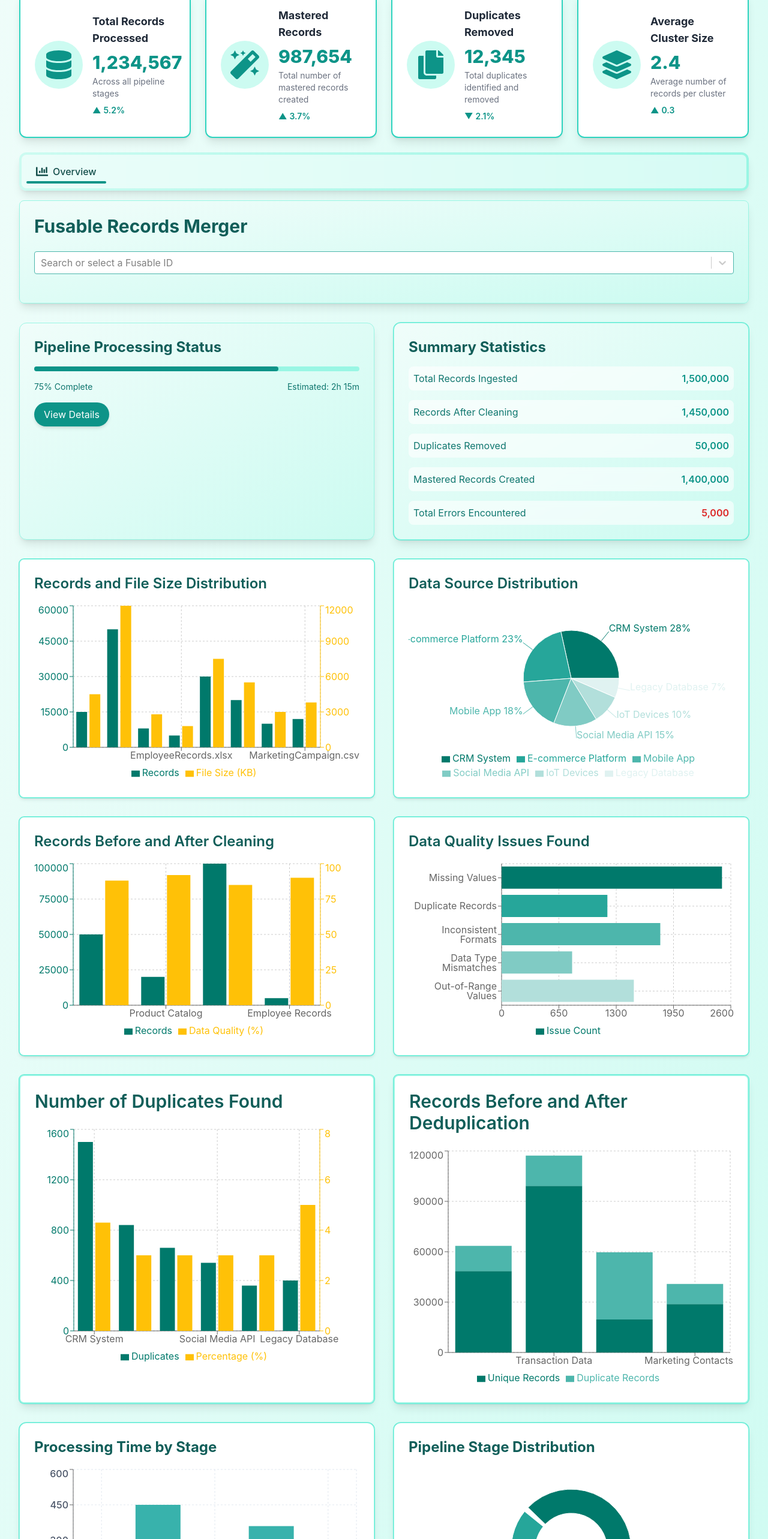
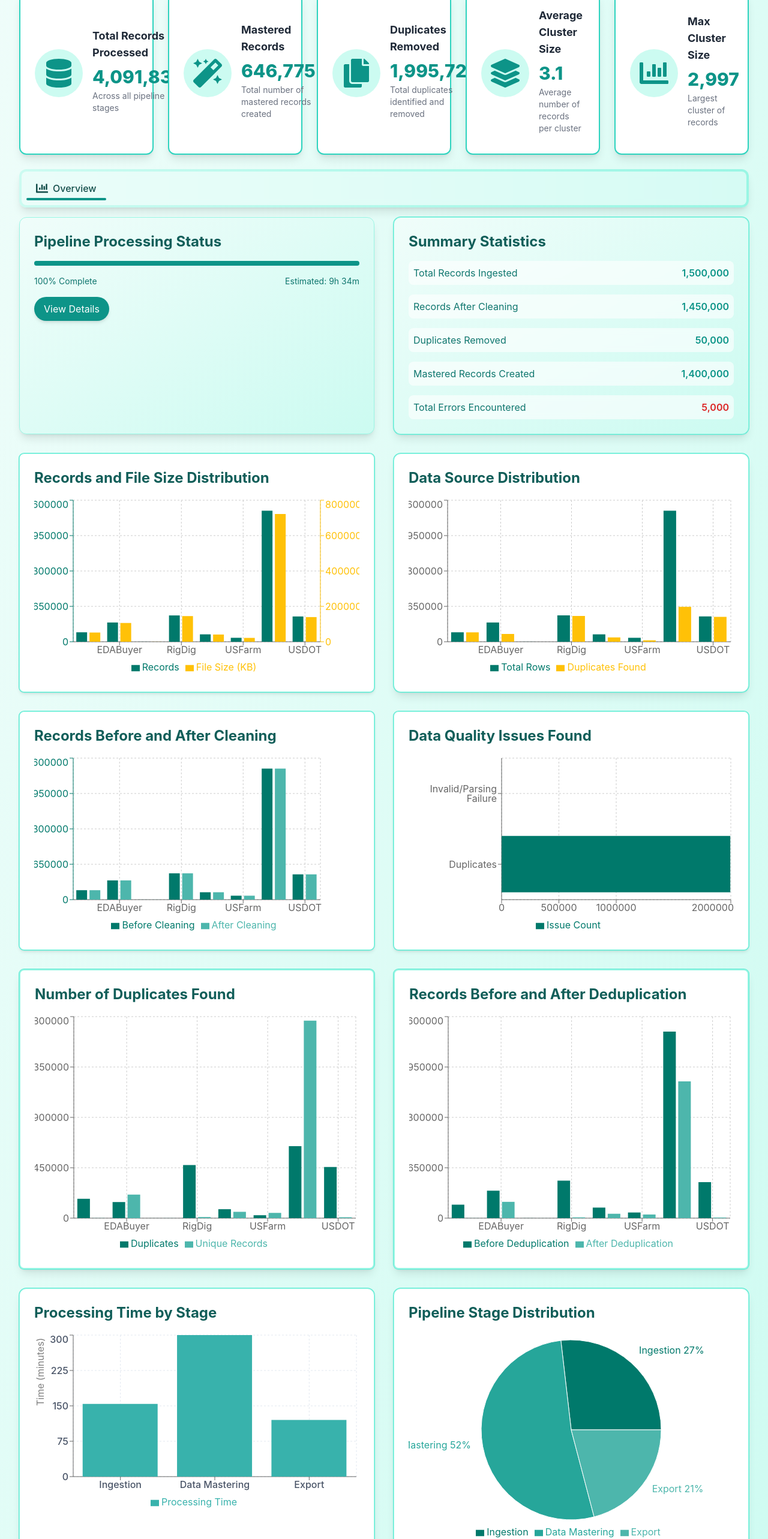
Before and after one commit to Suvom2024/FUSABLE-DASHBOARD, a React (Create React App) app: page / in a window 1280 px wide. Shown: the part 234-2800 px from the top of the page at 60% size. Built offline with nearby package versions, Linux system fonts and the light colour scheme.

Commit message:
Slight Changes

```diff
--- a/src/DataPipelineDashboard.jsx
+++ b/src/DataPipelineDashboard.jsx
@@ -27,18 +27,81 @@ const COLORS = ['#00796B', '#26A69A', '#4DB6AC', '#80CBC4', '#B2DFDB', '#E0F2F1'
 const ACCENT_COLORS = ['#FFC107', '#FF9800', '#FF5722', '#F44336', '#E91E63', '#9C27B0'];
 
 // Utility functions
+// const dummyData = {
+//   '15010647232': [
+//     { sourceName: 'RigDig', sourceRecordId: '11066098', name: 'Winey BICE Inc', address: '8246 w mineral king ave visalia ca 93291 us', secondaryName: '', secondaryAddress: '' },
+//     { sourceName: 'UCCDebtor', sourceRecordId: '5561215_d1', name: 'WINEY-BICE, INC', address: 'po box 2629 visalia ca 93279 us', secondaryName: '', secondaryAddress: 'p o box 2629 visalia ca 93279 2629 us' },
+//     { sourceName: 'EDABuyer', sourceRecordId: 'J202774', name: 'WINEY BICE INC', address: '93279 2629 us', secondaryName: '', secondaryAddress: '' },
+//   ],
+//   '15010647233': [
+//     { sourceName: 'SourceA', sourceRecordId: 'A123', name: 'Company A', address: '123 Main St, City A, State A', secondaryName: 'A Corp', secondaryAddress: 'PO Box 123, City A' },
+//     { sourceName: 'SourceB', sourceRecordId: 'B456', name: 'Company A Inc', address: '123 Main Street, City A, ST', secondaryName: '', secondaryAddress: '' },
+//     { sourceName: 'SourceC', sourceRecordId: 'C789', name: 'A Company', address: 'Main St, City A', secondaryName: '', secondaryAddress: '' },
+//   ],
+// };
+
 const dummyData = {
-  '15010647232': [
-    { sourceName: 'RigDig', sourceRecordId: '11066098', name: 'Winey BICE Inc', address: '8246 w mineral king ave visalia ca 93291 us', secondaryName: '', secondaryAddress: '' },
-    { sourceName: 'UCCDebtor', sourceRecordId: '5561215_d1', name: 'WINEY-BICE, INC', address: 'po box 2629 visalia ca 93279 us', secondaryName: '', secondaryAddress: 'p o box 2629 visalia ca 93279 2629 us' },
-    { sourceName: 'EDABuyer', sourceRecordId: 'J202774', name: 'WINEY BICE INC', address: '93279 2629 us', secondaryName: '', secondaryAddress: '' },
+  totalRecordsProcessed: 4091837,
+  masteredRecords: 646775,
+  duplicatesRemoved: 1995725,
+  averageClusterSize: 3.1,
+  maxClusterSize: 2997,
+  sourceData: [
+    { name: 'Carrier', totalRows: 173774, rowsProcessed: 173750, errorRows: 24, duplicatesFound: 172740 },
+    { name: 'EDABuyer', totalRows: 353711, rowsProcessed: 353711, errorRows: 0, duplicatesFound: 143556 },
+    { name: 'IronDealers', totalRows: 986, rowsProcessed: 985, errorRows: 1, duplicatesFound: 332 },
+    { name: 'RigDig', totalRows: 483477, rowsProcessed: 483448, errorRows: 29, duplicatesFound: 473755 },
+    { name: 'UCCSecuredParty', totalRows: 136066, rowsProcessed: 136066, errorRows: 0, duplicatesFound: 79703 },
+    { name: 'USFarm', totalRows: 72694, rowsProcessed: 72693, errorRows: 1, duplicatesFound: 25936 },
+    { name: 'UCCDebtor', totalRows: 2406475, rowsProcessed: 2406394, errorRows: 81, duplicatesFound: 642890 },
+    { name: 'USDOT', totalRows: 464654, rowsProcessed: 464596, errorRows: 58, duplicatesFound: 456813 },
   ],
-  '15010647233': [
-    { sourceName: 'SourceA', sourceRecordId: 'A123', name: 'Company A', address: '123 Main St, City A, State A', secondaryName: 'A Corp', secondaryAddress: 'PO Box 123, City A' },
-    { sourceName: 'SourceB', sourceRecordId: 'B456', name: 'Company A Inc', address: '123 Main Street, City A, ST', secondaryName: '', secondaryAddress: '' },
-    { sourceName: 'SourceC', sourceRecordId: 'C789', name: 'A Company', address: 'Main St, City A', secondaryName: '', secondaryAddress: '' },
+  processingTimes: [
+    { stage: "Ingestion", time: 154 }, // 2h 34 mins = 154 mins
+    { stage: "Data Mastering", time: 300 }, // 5 hours = 300 mins
+    { stage: "Export", time: 120 }, // 2 hours = 120 mins
+  ],
+  ingestionData: [
+    { name: 'Carrier', records: 173774, size: 52132 },
+    { name: 'EDABuyer', records: 353711, size: 106113 },
+    { name: 'IronDealers', records: 986, size: 296 },
+    { name: 'RigDig', records: 483477, size: 145043 },
+    { name: 'UCCSecuredParty', records: 136066, size: 40820 },
+    { name: 'USFarm', records: 72694, size: 21808 },
+    { name: 'UCCDebtor', records: 2406475, size: 721943 },
+    { name: 'USDOT', records: 464654, size: 139396 },
+  ],
+  cleaningData: [
+    { name: 'Carrier', beforeRecords: 173774, afterRecords: 173750, dataQuality: 99.99 },
+    { name: 'EDABuyer', beforeRecords: 353711, afterRecords: 353711, dataQuality: 100 },
+    { name: 'IronDealers', beforeRecords: 986, afterRecords: 985, dataQuality: 99.90 },
+    { name: 'RigDig', beforeRecords: 483477, afterRecords: 483448, dataQuality: 99.99 },
+    { name: 'UCCSecuredParty', beforeRecords: 136066, afterRecords: 136066, dataQuality: 100 },
+    { name: 'USFarm', beforeRecords: 72694, afterRecords: 72693, dataQuality: 100 },
+    { name: 'UCCDebtor', beforeRecords: 2406475, afterRecords: 2406394, dataQuality: 100 },
+    { name: 'USDOT', beforeRecords: 464654, afterRecords: 464596, dataQuality: 99.99 },
+  ],
+  qualityIssues: [
+    { name: 'Invalid/Parsing Failure', count: 194 },
+    { name: 'Duplicates', count: 1995725 },
+  ],
+  deduplicationData: [
+    { name: 'Carrier', beforeRecords: 173750, afterRecords: 1010, duplicates: 172740 },
+    { name: 'EDABuyer', beforeRecords: 353711, afterRecords: 210155, duplicates: 143556 },
+    { name: 'IronDealers', beforeRecords: 985, afterRecords: 653, duplicates: 332 },
+    { name: 'RigDig', beforeRecords: 483448, afterRecords: 9693, duplicates: 473755 },
+    { name: 'UCCSecuredParty', beforeRecords: 136066, afterRecords: 56363, duplicates: 79703 },
+    { name: 'USFarm', beforeRecords: 72693, afterRecords: 46757, duplicates: 25936 },
+    { name: 'UCCDebtor', beforeRecords: 2406394, afterRecords: 1763504, duplicates: 642890 },
+    { name: 'USDOT', beforeRecords: 464596, afterRecords: 7783, duplicates: 456813 },
+  ],
+  pipelineStageDistribution: [
+    { name: 'Ingestion', time: 154 },
+    { name: 'Data Mastering', time: 300 },
+    { name: 'Export', time: 120 },
   ],
 };
+
 const dummyDataPieChart = [
   { name: 'Category A', value: 400 },
   { name: 'Category B', value: 300 },
@@ -863,41 +926,36 @@ export default function Component() {
           color="red"
         />
       </div> */}
-      <div className="grid grid-cols-1 md:grid-cols-2 lg:grid-cols-3 xl:grid-cols-4 gap-6">
+      <div className="grid grid-cols-1 md:grid-cols-2 lg:grid-cols-4 xl:grid-cols-5 gap-6">
       <KPICard
       icon={<FaDatabase />}
       title="Total Records Processed"
-          value="1,234,567"
+      value={dummyData.totalRecordsProcessed.toLocaleString()}
       description="Across all pipeline stages"
-          trend="up"
-          trendValue="5.2%"
     />
     <KPICard
       icon={<FaMagic />}
       title="Mastered Records"
-          value="987,654"
+      value={dummyData.masteredRecords.toLocaleString()}
       description="Total number of mastered records created"
-          trend="up"
-          trendValue="3.7%"
-          color="purple"
     />
     <KPICard
       icon={<FaCopy />}
       title="Duplicates Removed"
-          value="12,345"
+      value={dummyData.duplicatesRemoved.toLocaleString()}
       description="Total duplicates identified and removed"
-          trend="down"
-          trendValue="2.1%"
-          color="blue"
     />
     <KPICard
       icon={<FaLayerGroup />}
       title="Average Cluster Size"
-          value="2.4"
+      value={dummyData.averageClusterSize.toFixed(1)}
       description="Average number of records per cluster"
-          trend="up"
-          trendValue="0.3"
-          color="amber"
+    />
+    <KPICard
+      icon={<FaChartBar />}
+      title="Max Cluster Size"
+      value={dummyData.maxClusterSize.toLocaleString()}
+      description="Largest cluster of records"
     />
       </div>
 
@@ -955,11 +1013,9 @@ const PipelineProcessingStatus = () => {
   };
 
   const stages = [
-    { name: 'Data Ingestion', completed: true },
-    { name: 'Data Cleaning', completed: true },
-    { name: 'Deduplication', completed: true },
-    { name: 'Record Mastering', completed: false },
-    { name: 'Error Handling', completed: false }
+    { name: 'Ingestion', completed: true },
+    { name: 'Data Mastering', completed: true },
+    { name: 'Export', completed: true }
   ];
 
   return (
@@ -967,11 +1023,11 @@ const PipelineProcessingStatus = () => {
       <div className="p-6">
         <h2 className="text-2xl font-bold text-teal-800 mb-4">Pipeline Processing Status</h2>
         <div className="mb-4">
-          <Progress value={75} className="h-2" />
+          <Progress value={100} className="h-2" />
         </div>
         <div className="flex justify-between text-sm text-teal-700">
-          <span>75% Complete</span>
-          <span>Estimated: 2h 15m</span>
+          <span>100% Complete</span>
+          <span>Estimated: 9h 34m</span>
         </div>
         <button
           className="mt-4 px-4 py-2 bg-teal-600 text-white rounded-full hover:bg-teal-700 transition duration-300 shadow-md"
@@ -1196,9 +1252,7 @@ const OverviewTab = ({ dateRange }) => (
     transition={{ duration: 0.5 }}
     className="grid grid-cols-1 md:grid-cols-2 gap-8"
   >
-    <div className="col-span-1 md:col-span-2">
-      <FusableRecordsMerger />
-    </div>
+
 
     {/* Pipeline Processing Status */}
     <PipelineProcessingStatus />
@@ -1230,9 +1284,9 @@ const OverviewTab = ({ dateRange }) => (
 
     {/* Records and File Size Distribution */}
     <div className="bg-white p-6 rounded-lg shadow-md border border-teal-200 ring-1 ring-teal-300">
-      <h2 className="text-2xl font-semibold text-teal-800 mb-4">Records and File Size Distribution</h2>
-      <ResponsiveContainer width="100%" height={300}>
-        <BarChart data={dummyDataIngestion}>
+      <h2 className="text-2xl font-bold text-teal-800 mb-4">Records and File Size Distribution</h2>
+      <ResponsiveContainer width="100%" height={300}>
+      <BarChart data={dummyData.ingestionData}>
         <CartesianGrid strokeDasharray="3 3" />
         <XAxis dataKey="name" />
         <YAxis yAxisId="left" orientation="left" stroke="#00796B" />
@@ -1246,59 +1300,54 @@ const OverviewTab = ({ dateRange }) => (
     </div>
 
     {/* Data Source Distribution */}
-    <div className="bg-white p-6 rounded-lg shadow-md border border-teal-200 ring-1 ring-teal-300">
-      <h2 className="text-2xl font-semibold text-teal-800 mb-4">Data Source Distribution</h2>
-      <ResponsiveContainer width="100%" height={300}>
-        <PieChart>
-          <Pie
-            data={dummyDataSourceDistribution}
-            cx="50%"
-            cy="50%"
-            outerRadius={80}
-            fill="#8884d8"
-            dataKey="value"
-            label={({ name, percent }) => `${name} ${(percent * 100).toFixed(0)}%`}
-          >
-            {dummyDataSourceDistribution.map((entry, index) => (
-              <Cell key={`cell-${index}`} fill={COLORS[index % COLORS.length]} />
-            ))}
-          </Pie>
-          <Tooltip content={<CustomTooltip />} />
-          <Legend />
-        </PieChart>
-      </ResponsiveContainer>
-    </div>
+    <Card className="border border-teal-200 ring-1 ring-teal-300">
+      <div className="p-6">
+        <h2 className="text-2xl font-bold text-teal-800 mb-4">Data Source Distribution</h2>
+        <ResponsiveContainer width="100%" height={300}>
+          <BarChart data={dummyData.sourceData}>
+            <CartesianGrid strokeDasharray="3 3" />
+            <XAxis dataKey="name" />
+            <YAxis />
+            <Tooltip content={<CustomTooltip />} />
+            <Legend />
+            <Bar dataKey="totalRows" name="Total Rows" fill="#00796B" />
+            <Bar dataKey="duplicatesFound" name="Duplicates Found" fill="#FFC107" />
+          </BarChart>
+        </ResponsiveContainer>
+      </div>
+    </Card>
 
     {/* Records Before and After Cleaning */}
-    <ChartCard title="Records Before and After Cleaning" className="ring-1 ring-teal-300">
-      <ResponsiveContainer width="100%" height={300}>
-        <BarChart data={dummyDataCleaning}>
+    <ChartCard   title={<span className="text-2xl font-bold text-teal-800 mb-4">Records Before and After Cleaning</span>}
+ className="ring-1 ring-teal-300">
+      <ResponsiveContainer width="100%" height={300}>
+      <BarChart data={dummyData.cleaningData}>
         <CartesianGrid strokeDasharray="3 3" />
         <XAxis dataKey="name" />
         <YAxis yAxisId="left" orientation="left" stroke="#00796B" />
         <YAxis yAxisId="right" orientation="right" stroke="#FFC107" />
         <Tooltip content={<CustomTooltip />} />
         <Legend />
-          <Bar yAxisId="left" dataKey="records" name="Records" fill="#00796B" />
-          <Bar yAxisId="right" dataKey="dataQuality" name="Data Quality (%)" fill="#FFC107" />
+        <Bar yAxisId="left" dataKey="beforeRecords" name="Before Cleaning" fill="#00796B" />
+        <Bar yAxisId="left" dataKey="afterRecords" name="After Cleaning" fill="#4DB6AC" />
+        <Line yAxisId="right" type="monotone" dataKey="dataQuality" name="Data Quality (%)" stroke="#FFC107" />
       </BarChart>
     </ResponsiveContainer>
     </ChartCard>
 
     {/* Data Quality Issues Found */}
-    <ChartCard title="Data Quality Issues Found" className="ring-1 ring-teal-300">
-      <ResponsiveContainer width="100%" height={300}>
-        <BarChart data={dummyDataQualityIssues} layout="vertical">
+    <ChartCard
+  title={<span className="text-2xl font-bold text-teal-800 mb-4">Data Quality Issues Found</span>}
+  className="ring-1 ring-teal-300"
+>
+<ResponsiveContainer width="100%" height={300}>
+      <BarChart data={dummyData.qualityIssues} layout="vertical">
         <CartesianGrid strokeDasharray="3 3" />
         <XAxis type="number" />
         <YAxis dataKey="name" type="category" width={150} />
         <Tooltip content={<CustomTooltip />} />
         <Legend />
-          <Bar dataKey="count" name="Issue Count" fill="#00796B">
-            {dummyDataQualityIssues.map((entry, index) => (
-              <Cell key={`cell-${index}`} fill={COLORS[index % COLORS.length]} />
-            ))}
-          </Bar>
+        <Bar dataKey="count" name="Issue Count" fill="#00796B" />
       </BarChart>
     </ResponsiveContainer>
     </ChartCard>
@@ -1306,17 +1355,16 @@ const OverviewTab = ({ dateRange }) => (
 
     {/* Number of Duplicates Found */}
     <div className="bg-white p-6 rounded-lg shadow-lg border-2 border-teal-200 ring-1 ring-teal-300">
-      <h2 className="text-3xl font-semibold text-teal-800 mb-6">Number of Duplicates Found</h2>
+    <h2 className="text-2xl font-bold text-teal-800 mb-4">Number of Duplicates Found</h2>
     <ResponsiveContainer width="100%" height={400}>
-        <BarChart data={dummyDataDuplicates}>
-          <CartesianGrid strokeDasharray="3 3" />
-          <XAxis dataKey="source" />
-          <YAxis yAxisId="left" orientation="left" stroke="#00796B" />
-          <YAxis yAxisId="right" orientation="right" stroke="#FFC107" />
-          <Tooltip content={<CustomTooltip />} />
-          <Legend />
-          <Bar yAxisId="left" dataKey="duplicates" name="Duplicates" fill="#00796B" />
-          <Bar yAxisId="right" dataKey="percentage" name="Percentage (%)" fill="#FFC107" />
+      <BarChart data={dummyData.deduplicationData}>
+        <CartesianGrid strokeDasharray="3 3" />
+        <XAxis dataKey="name" />
+        <YAxis />
+        <Tooltip content={<CustomTooltip />} />
+        <Legend />
+        <Bar dataKey="duplicates" name="Duplicates" fill="#00796B" />
+        <Bar dataKey="afterRecords" name="Unique Records" fill="#4DB6AC" />
       </BarChart>
     </ResponsiveContainer>
     </div>
@@ -1324,16 +1372,16 @@ const OverviewTab = ({ dateRange }) => (
 
     {/* Records Before and After Deduplication */}
     <div className="bg-white p-6 rounded-lg shadow-lg border-2 border-teal-200 ring-1 ring-teal-300">
-        <h2 className="text-3xl font-semibold text-teal-800 mb-6">Records Before and After Deduplication</h2>
+    <h2 className="text-2xl font-bold text-teal-800 mb-4">Records Before and After Deduplication</h2>
     <ResponsiveContainer width="100%" height={400}>
-          <BarChart data={dummyDataDeduplication}>
+      <BarChart data={dummyData.deduplicationData}>
         <CartesianGrid strokeDasharray="3 3" />
         <XAxis dataKey="name" />
         <YAxis />
         <Tooltip content={<CustomTooltip />} />
         <Legend />
-            <Bar dataKey="unique" name="Unique Records" fill="#00796B" stackId="a" />
-            <Bar dataKey="duplicate" name="Duplicate Records" fill="#4DB6AC" stackId="a" />
+        <Bar dataKey="beforeRecords" name="Before Deduplication" fill="#00796B" />
+        <Bar dataKey="afterRecords" name="After Deduplication" fill="#4DB6AC" />
       </BarChart>
     </ResponsiveContainer>
       </div>
@@ -1342,13 +1390,31 @@ const OverviewTab = ({ dateRange }) => (
       <div className="p-6">
         <h2 className="text-2xl font-bold text-teal-800 mb-4">Processing Time by Stage</h2>
         <ResponsiveContainer width="100%" height={300}>
-          <BarChart data={dummyDataProcessingTime}>
+          <BarChart data={dummyData.processingTimes}>
             <CartesianGrid strokeDasharray="3 3" stroke="#e2e8f0" />
             <XAxis dataKey="stage" tick={{ fill: '#4a5568', fontWeight: '500' }} />
-            <YAxis tick={{ fill: '#4a5568', fontWeight: '500' }} />
-            <Tooltip content={<CustomTooltip />} />
-            <Legend />
-            <Bar dataKey="time" name="Current Time" fill="#38b2ac" />
+            <YAxis
+              tick={{ fill: '#4a5568', fontWeight: '500' }}
+              label={{ value: 'Time (minutes)', angle: -90, position: 'insideLeft' }}
+            />
+            <Tooltip
+              content={({ payload, label }) => {
+                if (payload && payload.length) {
+                  const time = payload[0].value;
+                  const hours = Math.floor(time / 60);
+                  const minutes = time % 60;
+                  return (
+                    <div className="bg-white p-2 border border-gray-300 rounded shadow">
+                      <p className="font-bold">{label}</p>
+                      <p>{`${hours}h ${minutes}m`}</p>
+                    </div>
+                  );
+                }
+                return null;
+              }}
+            />
+            <Legend />
+            <Bar dataKey="time" name="Processing Time" fill="#38b2ac" />
           </BarChart>
         </ResponsiveContainer>
       </div>
@@ -1358,19 +1424,19 @@ const OverviewTab = ({ dateRange }) => (
     <Card className="border border-teal-200 ring-1 ring-teal-300">
       <div className="p-6">
         <h2 className="text-2xl font-bold text-teal-800 mb-4">Pipeline Stage Distribution</h2>
-        <ResponsiveContainer width="100%" height={300}>
+        <ResponsiveContainer width="100%" height={350}>
       <PieChart>
         <Pie
-              data={dummyDataPieChart}
+          data={dummyData.pipelineStageDistribution}
           cx="50%"
           cy="50%"
-              innerRadius={60}
-              outerRadius={100}
+          labelLine={false}
+          outerRadius={150}
           fill="#8884d8"
-              paddingAngle={5}
-              dataKey="value"
-            >
-              {dummyDataPieChart.map((entry, index) => (
+          dataKey="time"
+          label={({ name, percent }) => `${name} ${(percent * 100).toFixed(0)}%`}
+        >
+          {dummyData.pipelineStageDistribution.map((entry, index) => (
             <Cell key={`cell-${index}`} fill={COLORS[index % COLORS.length]} />
           ))}
         </Pie>
@@ -1383,27 +1449,17 @@ const OverviewTab = ({ dateRange }) => (
     {/* Error Counts by Type */}
     <div className="bg-white p-6 rounded-lg shadow-lg border-2 border-red-300 ring-1 ring-teal-300 col-span-2">
       <h2 className="text-3xl font-semibold text-red-800 mb-6">Error Trends Over Time</h2>
-      <ResponsiveContainer width="100%" height={400}>
-        <BarChart data={dummyDataErrorCounts}>
-          <CartesianGrid strokeDasharray="3 3" stroke="#FED7D7" />
-          <XAxis dataKey="type" stroke="#9B2C2C" />
-          <YAxis stroke="#9B2C2C" />
-          <Tooltip contentStyle={{ backgroundColor: '#FFF5F5', border: '1px solid #FC8181' }} />
-          <Legend />
-          <Bar dataKey="count" name="Error Count" fill="#FC8181" radius={[8, 8, 0, 0]}>
-            {dummyDataErrorCounts.map((entry, index) => (
-              <motion.rect
-                key={`bar-${index}`}
-                initial={{ y: 100, opacity: 0 }}
-                animate={{ y: 0, opacity: 1 }}
-                transition={{ delay: index * 0.1 }}
-              />
-            ))}
-          </Bar>
+      <ResponsiveContainer width="100%" height={300}>
+          <BarChart data={dummyData.sourceData}>
+            <CartesianGrid strokeDasharray="3 3" />
+            <XAxis dataKey="name" />
+            <YAxis />
+            <Tooltip content={<CustomTooltip />} />
+            <Legend />
+            <Bar dataKey="errorRows" name="Error Rows" fill="#F44336" />
           </BarChart>
         </ResponsiveContainer>
     </div>
-
   </motion.div>
 );
 
```
Also changed, not shown: 1 other file (tests, documents, lock files or other folders). Lines whose indentation alone changed are shown as unchanged.
